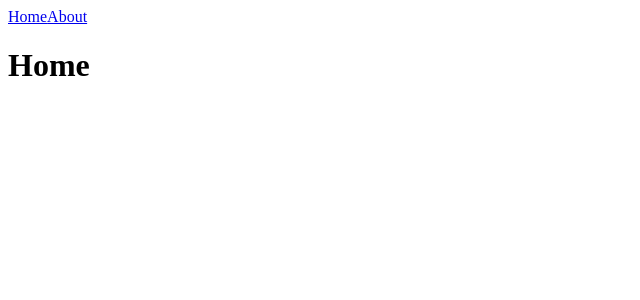
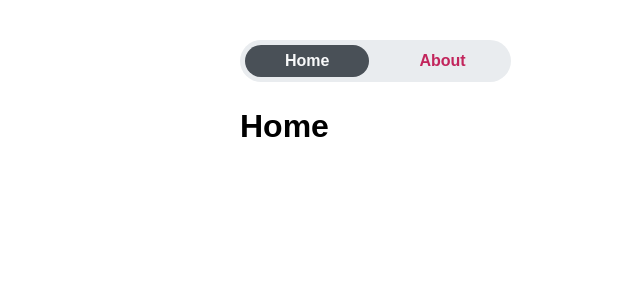
Before and after one commit to lonekorean/job-googler, a React (Vite) app: page / in a window 1280 px wide. Shown: the top 300 px of the page, without its empty margins (0-640 px from the left). Built offline with nearby package versions, Linux system fonts and the light colour scheme.

Commit message:
nav links

```diff
--- a/src/App.tsx
+++ b/src/App.tsx
@@ -1,15 +1,17 @@
-import { Link, Route, Routes } from 'react-router';
+import { NavLink, Route, Routes } from 'react-router';
 import About from './pages/About';
 import Home from './pages/Home';
 import './styles/App.css';
 
 export default function App() {
   return (
-    <>
+    <div className="App__container">
       <header>
-        <nav>
-          <Link to="/">Home</Link>
-          <Link to="/About">About</Link>
+        <nav className="App__nav">
+          <ul>
+            <li><NavLink to="/">Home</NavLink></li>
+            <li><NavLink to="/About">About</NavLink></li>
+          </ul>
         </nav>
       </header>
       <main>
@@ -18,6 +20,6 @@ export default function App() {
           <Route path="/About" element={<About />} />
         </Routes>
       </main>
-    </>
+    </div>
   );
 }
--- a/src/styles/App.css
+++ b/src/styles/App.css
@@ -0,0 +1,31 @@
+.App__container {
+  max-width: 800px;
+  margin: 0 auto;
+}
+
+.App__nav {
+  ul {
+    display: flex;
+    gap: 10px;
+    width: fit-content;
+    margin: 0;
+    padding: 5px;
+    list-style: none;
+    background-color: var(--color-shade);
+    border-radius: calc(infinity * 1px);
+  }
+
+  li {
+  }
+
+  a {
+    display: block;
+    padding: 5px 40px;
+    border-radius: calc(infinity * 1px);
+
+    &[aria-current] {
+      color: var(--color-background);
+      background-color: var(--color-dark);
+    }
+  }
+}
--- a/src/styles/index.css
+++ b/src/styles/index.css
@@ -1,2 +1,19 @@
 :root {
+  --color-foreground: #212529;
+  --color-background: #f8f9fa;
+  --color-shade: #e9ecef;
+  --color-dark: #495057;
+  --color-primary: #c2255c;
 }
+
+body {
+  margin: 0;
+  padding: 40px 20px;
+  font: 1rem/1.4 sans-serif;
+}
+
+a {
+  color: var(--color-primary);
+  font-weight: bold;
+  text-decoration: none;
+}
```
